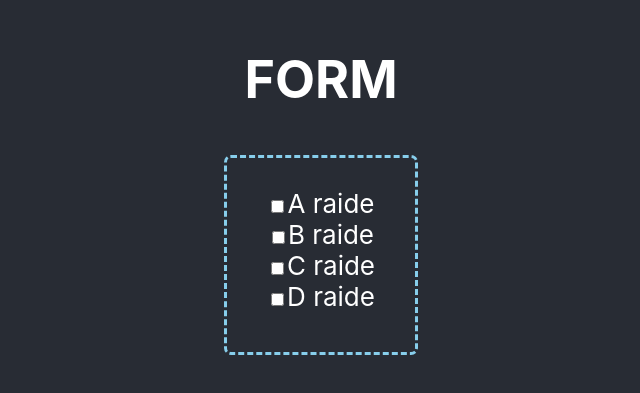
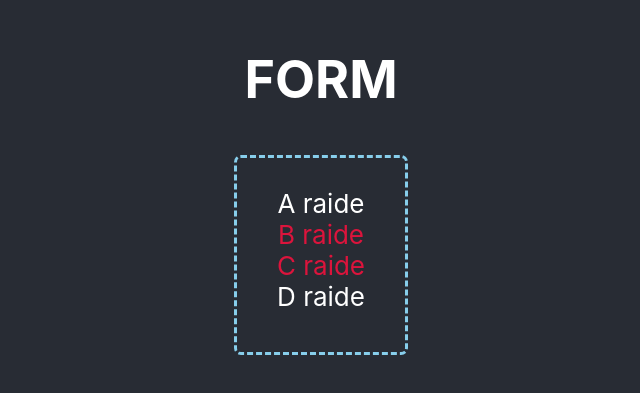
Before and after one commit to Dargis97/01-STUDIES-ReactJS, a React (Create React App) app in the folder r1/: page / in a window 1280 px wide. Shown: the part 211-604 px from the top of the page, without its empty margins (319-959 px from the left). Built offline with nearby package versions, Linux system fonts and the light colour scheme.

Commit message:
Checkbox

```diff
--- a/r1/src/App.scss
+++ b/r1/src/App.scss
@@ -148,4 +148,11 @@ button {
     font-family: "Courier New", Courier, monospace;
     margin-bottom: 20px;
   }
+  label {
+    cursor: pointer;
+    user-select: none;
+  }
+  input[type="checkbox"] {
+    display: none;
+  }
 }
--- a/r1/src/components/008/Checkbox.jsx
+++ b/r1/src/components/008/Checkbox.jsx
@@ -1,24 +1,65 @@
 import React from 'react';
+import { useState } from 'react';
 
 function Checkbox() {
+  const [cb, setCb] = useState({ A: false, B: true, C: true, D: false });
+
+  const change = (e) => {
+    const v = e.target.value;
+
+    setCb((c) => ({ ...c, [v]: !c[v] }));
+  };
+
   return (
     <>
       <div className='form-container'>
         <div>
-          <input type='checkbox' value='A' />
-          <label>A raide</label>
+          <input
+            onChange={change}
+            type='checkbox'
+            value='A'
+            id='_1'
+            checked={cb.A}
+          />
+          <label style={{ color: cb.A ? 'crimson' : null }} htmlFor='_1'>
+            A raide
+          </label>
         </div>
         <div>
-          <input type='checkbox' value='B' />
-          <label>B raide</label>
+          <input
+            onChange={change}
+            type='checkbox'
+            value='B'
+            id='_2'
+            checked={cb.B}
+          />
+          <label style={{ color: cb.B ? 'crimson' : null }} htmlFor='_2'>
+            B raide
+          </label>
         </div>
         <div>
-          <input type='checkbox' value='C' />
-          <label>C raide</label>
+          <input
+            onChange={change}
+            type='checkbox'
+            value='C'
+            id='_3'
+            checked={cb.C}
+          />
+          <label style={{ color: cb.C ? 'crimson' : null }} htmlFor='_3'>
+            C raide
+          </label>
         </div>
         <div>
-          <input type='checkbox' value='D' />
-          <label>D raide</label>
+          <input
+            onChange={change}
+            type='checkbox'
+            value='D'
+            id='_4'
+            checked={cb.D}
+          />
+          <label style={{ color: cb.D ? 'crimson' : null }} htmlFor='_4'>
+            D raide
+          </label>
         </div>
       </div>
     </>
```
